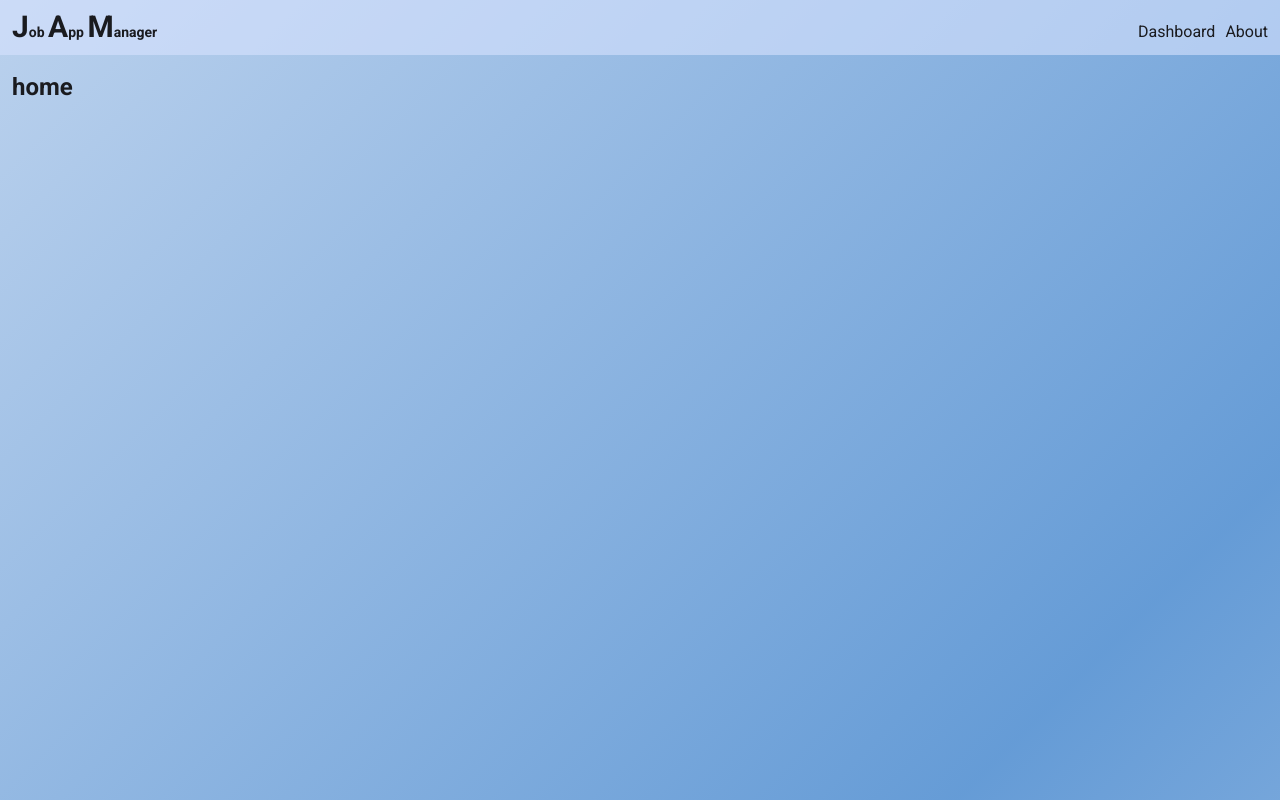
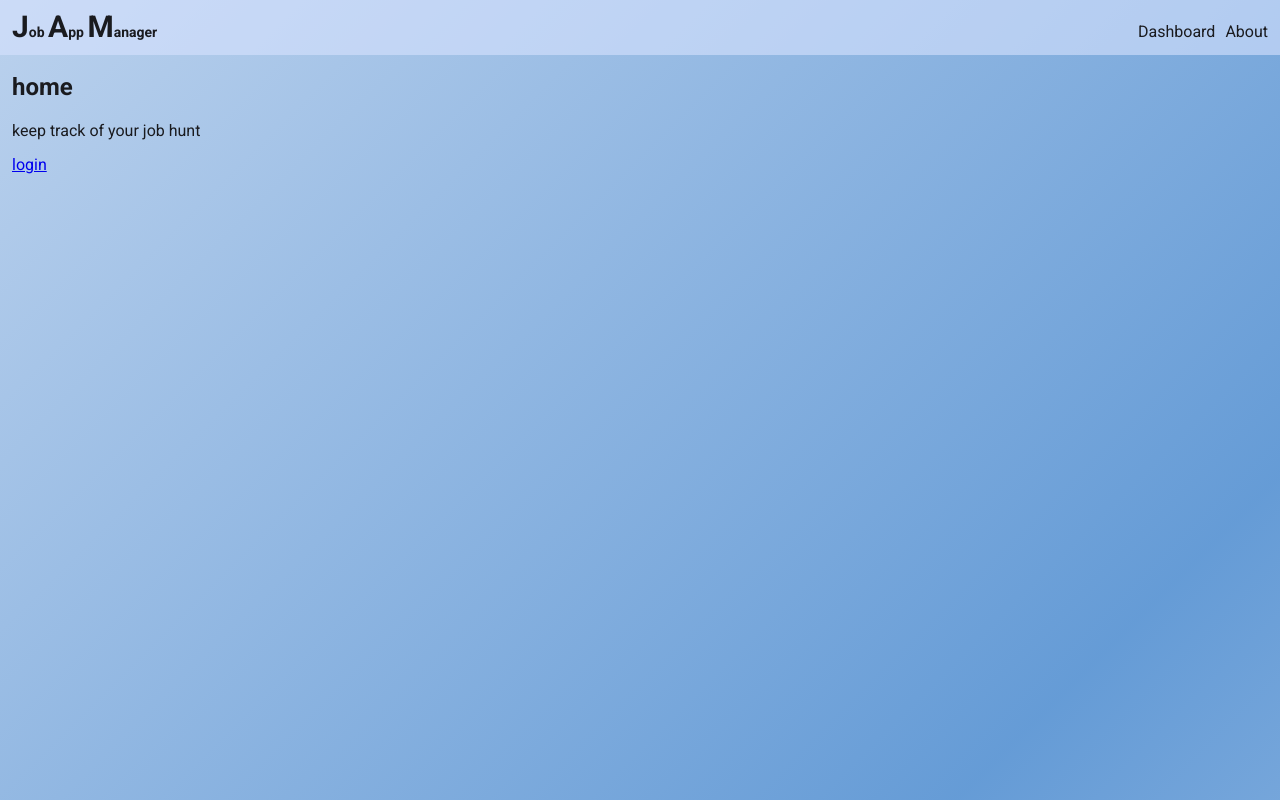
Before and after one commit to RobbeVanslambrouck/Job-Application-Manager, a SvelteKit app: page / in a window 1280 px wide. Built offline with nearby package versions, Linux system fonts and the light colour scheme.

Commit message:
add link to login on home page

```diff
--- a/src/routes/(entry)/+page.svelte
+++ b/src/routes/(entry)/+page.svelte
@@ -1,5 +1,8 @@
 <section>
 	<h2>home</h2>
+
+	<p>keep track of your job hunt</p>
+	<a href="/login">login</a>
 </section>
 
 <style>
```
